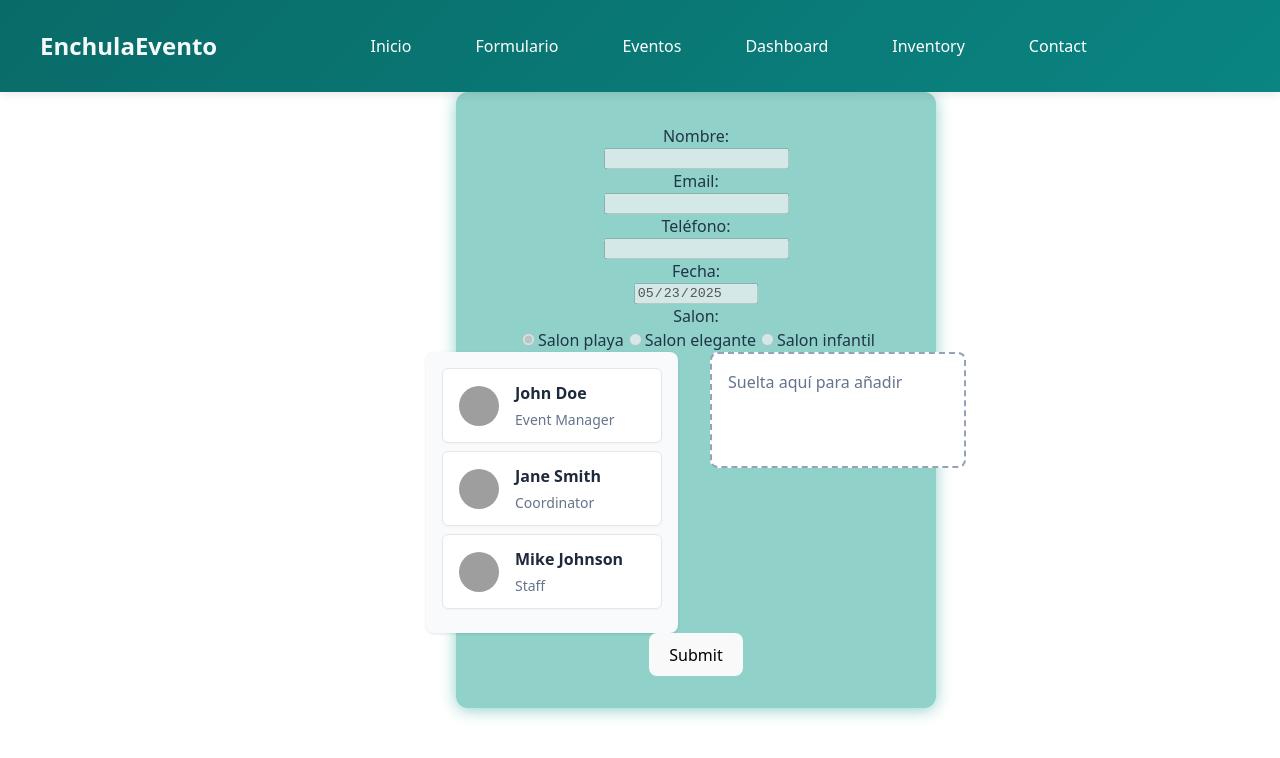
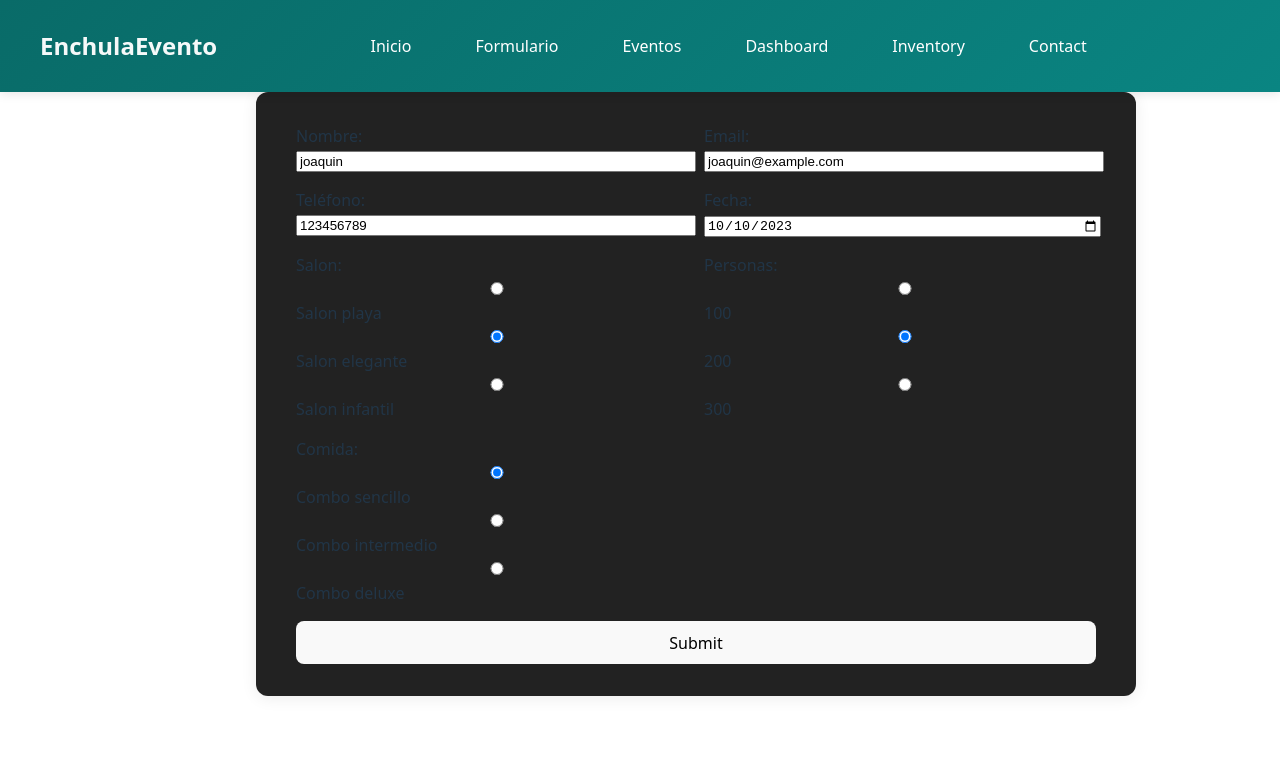
Before and after one commit to omarmanro/HACKATAKU, a React (Vite) app: page /formulario in a window 1280 px wide. Shown: the top 758 px of the page. Built offline with nearby package versions, Linux system fonts and the light colour scheme; grey boxes are pictures that could not be loaded.

Commit message:
Ajustes al formulario

```diff
--- a/src/App.jsx
+++ b/src/App.jsx
@@ -16,11 +16,20 @@ function App() {
 
   return (
     <>
-      <TopBar />      <main>
-        <div className="content-container">          <Routes>
+      <TopBar />
+      <main>
+        <div className="content-container">
+          <Routes>
             <Route path="/" element={<Home />} />
             <Route path="/eventos" element={<FormularioEvento />} />
-            <Route path="/formulario" element={<Formulario />} />
+            <Route path="/formulario" element={<Formulario formData2={{name: "joaquin",
+            email: "joaquin@example.com",
+            phone: "123456789",
+            date: "2023-10-10",
+            salon: "Salon elegante",
+            personas: 200,
+            comida: "Combo sencillo"
+          }} habilitado={false} />} />
             <Route path="/dashboard" element={<Dashboard />} />
             <Route path="/resources" element={<ResourceManager />} />
             <Route path="/inventory" element={<Inventory />} />
@@ -28,7 +37,7 @@ function App() {
         </div>
       </main>
     </>
-  )
-}
+  );
+};
 
-export default App
+export default App;
--- a/src/components/css/DraggableList.css
+++ b/src/components/css/DraggableList.css
@@ -3,15 +3,15 @@
 */
 .draggable-list-wrapper {
   display: flex;
-  gap: 2rem;
+  gap: 1rem;
   align-items: flex-start;
 }
 
 .droppable-container {
   flex: 1;
-  min-width: 220px;
-  padding: 1rem;
-  min-height: 200px;
+  min-width: 180px;
+  padding: 0.75rem;
+  min-height: 180px;
   background-color: #f8fafc;
   border-radius: 0.5rem;
   box-shadow: 0 1px 3px 0 rgba(0, 0, 0, 0.1);
@@ -19,11 +19,11 @@
 
 .dropzone {
   flex: 1;
-  min-width: 220px;
-  min-height: 80px;
+  min-width: 180px;
+  min-height: 60px;
   border: 2px dashed #94a3b8;
   background: #fff;
-  padding: 1rem;
+  padding: 0.75rem;
   border-radius: 8px;
   transition: background 0.2s;
 }
@@ -36,11 +36,11 @@
   background: #fff;
   border: 1px solid #e5e7eb;
   border-radius: 6px;
-  margin-bottom: 0.5rem;
-  padding: 0.75rem 1rem;
+  margin-bottom: 0.25rem;
+  padding: 0.5rem 0.75rem;
   display: flex;
   align-items: center;
-  gap: 1rem;
+  gap: 0.5rem;
   box-shadow: 0 1px 2px rgba(0,0,0,0.03);
   transition: background 0.2s;
 }
@@ -55,8 +55,8 @@
 }
 
 .item-avatar {
-  width: 40px;
-  height: 40px;
+  width: 32px;
+  height: 32px;
   border-radius: 50%;
   object-fit: cover;
 }
@@ -67,13 +67,13 @@
 
 .item-details h3 {
   margin: 0;
-  font-size: 1rem;
+  font-size: 0.875rem;
   font-weight: 600;
   color: #1e293b;
 }
 
 .item-details p {
   margin: 0.25rem 0 0;
-  font-size: 0.875rem;
+  font-size: 0.75rem;
   color: #64748b;
 }
--- a/src/components/css/Formulario.css
+++ b/src/components/css/Formulario.css
@@ -5,20 +5,31 @@
   min-height: 50vh;
   width: 100vw;
   background: transparent;
+    grid-area: c;
 }
 
-.formulario{
-    display: flex;
-    flex-direction: column;
-    align-items: center;
-    justify-content: center;
-    width: 500%;
-    max-width: 400px;
-    height: auto;
-    margin: 0 auto;
-    box-shadow: 0 2px 16px #90D1CA;
-    background: #90D1CA;
-    border-radius: 12px;
+.formulario {
+    display: grid;
+    grid-template-columns: repeat(2, 1fr);
+    gap: 1rem;
+     width: 100%;
+     max-width: 800px;
+     height: auto;
+     margin: 0 auto;
+     box-shadow: 0 2px 16px rgba(0,0,0,0.08);
+     background: #222;
+     border-radius: 12px;
     padding: 2rem 2.5rem;
-    grid-area: c;
 }
+
+/* Asegura que label e input ocupen una columna */
+.formulario label,
+.formulario input {
+    width: 100%;
+}
+
+/* Elementos que deben ocupar ambas columnas */
+
+.formulario button {
+    grid-column: 1 / -1;
+}
--- a/src/components/formulario.jsx
+++ b/src/components/formulario.jsx
@@ -11,18 +11,13 @@ const getToday = () => {
   return `${yyyy}-${mm}-${dd}`;
 };
 
-const Formulario = ({ habilitado = true }) => {
+const Formulario = ({formData2 ={}, habilitado = false, id=-1}) => {
   const [employees] = useState([
     { id: 1, name: 'John Doe', position: 'Event Manager', avatar: '/avatars/john.jpg' },
     { id: 2, name: 'Jane Smith', position: 'Coordinator', avatar: '/avatars/jane.jpg' },
     { id: 3, name: 'Mike Johnson', position: 'Staff', avatar: '/avatars/mike.jpg' },
   ]);
 
-  const [salons] = useState([
-    { id: 1, name: 'Grand Ballroom', capacity: 200, available: true },
-    { id: 2, name: 'Conference Room A', capacity: 50, available: false },
-    { id: 3, name: 'Garden Terrace', capacity: 100, available: true },
-  ]);
 
   const [equipment] = useState([
     { id: 1, name: 'Projector', status: 'Available', location: 'Storage Room' },
@@ -31,12 +26,16 @@ const Formulario = ({ habilitado = true }) => {
   ]);
   const [events, setEvents] = useState([]);
   const [dropzoneEmployees, setDropzoneEmployees] = useState([]);
+  const [dropzoneEquipment, setDropzoneEquipment] = useState([]);
   const [formData, setFormData] = useState({
-    name: "",
-    email: "",
-    phone: "",
-    date: getToday(),
-    salon: "Salon playa"
+    id: id,
+    name: formData2.name || "",
+    email: formData2.email || "",
+    phone: formData2.phone || "",
+    date: formData2.date || getToday(),
+    salon: formData2.salon || "Salon playa",
+    personas: formData2.personas || 100,
+    comida: formData2.comida || "Combo sencillo",
   });
 
   const handleChange = (e) => {
@@ -46,10 +45,10 @@ const Formulario = ({ habilitado = true }) => {
 
   const handleSubmit = (e) => {
     e.preventDefault();
-    // Concatenar datos del formulario y empleados seleccionados
     const fullData = {
       ...formData,
-      empleadosSeleccionados: dropzoneEmployees
+      empleadosSeleccionados: dropzoneEmployees,
+      equipoSeleccionado: dropzoneEquipment
     };
     localStorage.setItem("formularioData", JSON.stringify(fullData));
     alert("Datos guardados localmente. Listos para enviar a la API.\n" + JSON.stringify(fullData, null, 2));
@@ -58,15 +57,22 @@ const Formulario = ({ habilitado = true }) => {
   return (
     <div className="formulario-container">
       <form className="formulario" onSubmit={handleSubmit}>
+        <div className="form-field">
           <label htmlFor="name">Nombre:</label>
           <input type="text" id="name" name="name" required disabled={habilitado} value={formData.name} onChange={handleChange} />
+        </div>
 
+        <div className="form-field">
           <label htmlFor="email">Email:</label>
           <input type="email" id="email" name="email" required disabled={habilitado} value={formData.email} onChange={handleChange} />
+        </div>
 
+        <div className="form-field">
           <label htmlFor="phone">Teléfono:</label>
           <input type="tel" id="phone" name="phone" required disabled={habilitado} value={formData.phone} onChange={handleChange} />
+        </div>
 
+        <div className="form-field">
           <label htmlFor="date">Fecha:</label>
           <input
             type="date"
@@ -78,30 +84,98 @@ const Formulario = ({ habilitado = true }) => {
             min={getToday()}
             onChange={handleChange}
           />
-
+        </div>
+        <div className="form-field">
         <label>Salon:</label>
         <div className="radio-group">
           <label htmlFor="salon1">
-            <input type="radio" id="salon1" name="salon" value="Salon playa" required disabled={habilitado} checked={formData.salon === "Salon playa"} onChange={handleChange} />
+            <input type="radio" id="salon1" name="salon"
+            value="Salon playa" required disabled={habilitado}
+            checked={formData.salon === "Salon playa"} onChange={handleChange} />
             Salon playa
           </label>
           <label htmlFor="salon2">
-            <input type="radio" id="salon2" name="salon" value="Salon elegante" disabled={habilitado} checked={formData.salon === "Salon elegante"} onChange={handleChange} />
+            <input type="radio" id="salon2" name="salon"
+            value="Salon elegante" disabled={habilitado}
+            checked={formData.salon === "Salon elegante"} onChange={handleChange} />
             Salon elegante
           </label>
           <label htmlFor="salon3">
-            <input type="radio" id="salon3" name="salon" value="Salon infantil" disabled={habilitado} checked={formData.salon === "Salon infantil"} onChange={handleChange} />
+            <input type="radio" id="salon3" name="salon"
+            value="Salon infantil" disabled={habilitado}
+            checked={formData.salon === "Salon infantil"} onChange={handleChange} />
             Salon infantil
           </label>
         </div>
+        </div>
+        <div className="form-field">
+        <label>Personas:</label>
+        <div className="radio-group">
+          <label htmlFor="personas1">
+            <input type="radio" id="personas1"
+             name="personas" value={100} required disabled={habilitado}
+             checked={formData.personas === 100} onChange={handleChange} />
+            100
+          </label>
+          <label htmlFor="personas2">
+            <input type="radio" id="personas2"
+            name="personas" value={200} disabled={habilitado}
+            checked={formData.personas === 200} onChange={handleChange} />
+            200
+          </label>
+          <label htmlFor="personas3">
+            <input type="radio" id="personas3"
+             name="personas" value={300} disabled={habilitado}
+             checked={formData.personas === 300} onChange={handleChange} />
+            300
+          </label>
+        </div>
+        </div>
+        <div className="form-field">
+        <label>Comida:</label>
+        <div className="radio-group">
+          <label htmlFor="comida1">
+            <input type="radio" id="comida1"
+             name="comida" value="Combo sencillo" required disabled={habilitado}
+             checked={formData.comida === "Combo sencillo"} onChange={handleChange} />
+            Combo sencillo
+          </label>
+          <label htmlFor="comida2">
+            <input type="radio" id="comida2"
+            name="comida" value="Combo intermedio" disabled={habilitado}
+            checked={formData.comida === "Combo intermedio"} onChange={handleChange} />
+            Combo intermedio
+          </label>
+          <label htmlFor="comida3">
+            <input type="radio" id="comida3"
+             name="comida" value="Combo deluxe" disabled={habilitado}
+             checked={formData.comida === "Combo deluxe"} onChange={handleChange} />
+            Combo deluxe
+          </label>
+        </div>
+        </div>
         {
-          habilitado && (<DraggableList
+          habilitado && (
+          <div className="form-field">
+          <DraggableList
             items={employees}
             type="employee"
             onItemsChange={(items) => setEvents(items)}
             onDropzoneChange={setDropzoneEmployees}
-          />)
-        }
+          />
+          </div>
+        )}
+        {
+          habilitado && (
+          <div className="form-field">
+          <DraggableList
+            items={equipment}
+            type="equipment"
+            onItemsChange={(items) => setEvents(items)}
+            onDropzoneChange={setDropzoneEquipment}
+          />
+          </div>
+        )}
         <button type="submit" >Submit</button>
       </form>
     </div>
```
Lines whose indentation alone changed are shown as unchanged.
